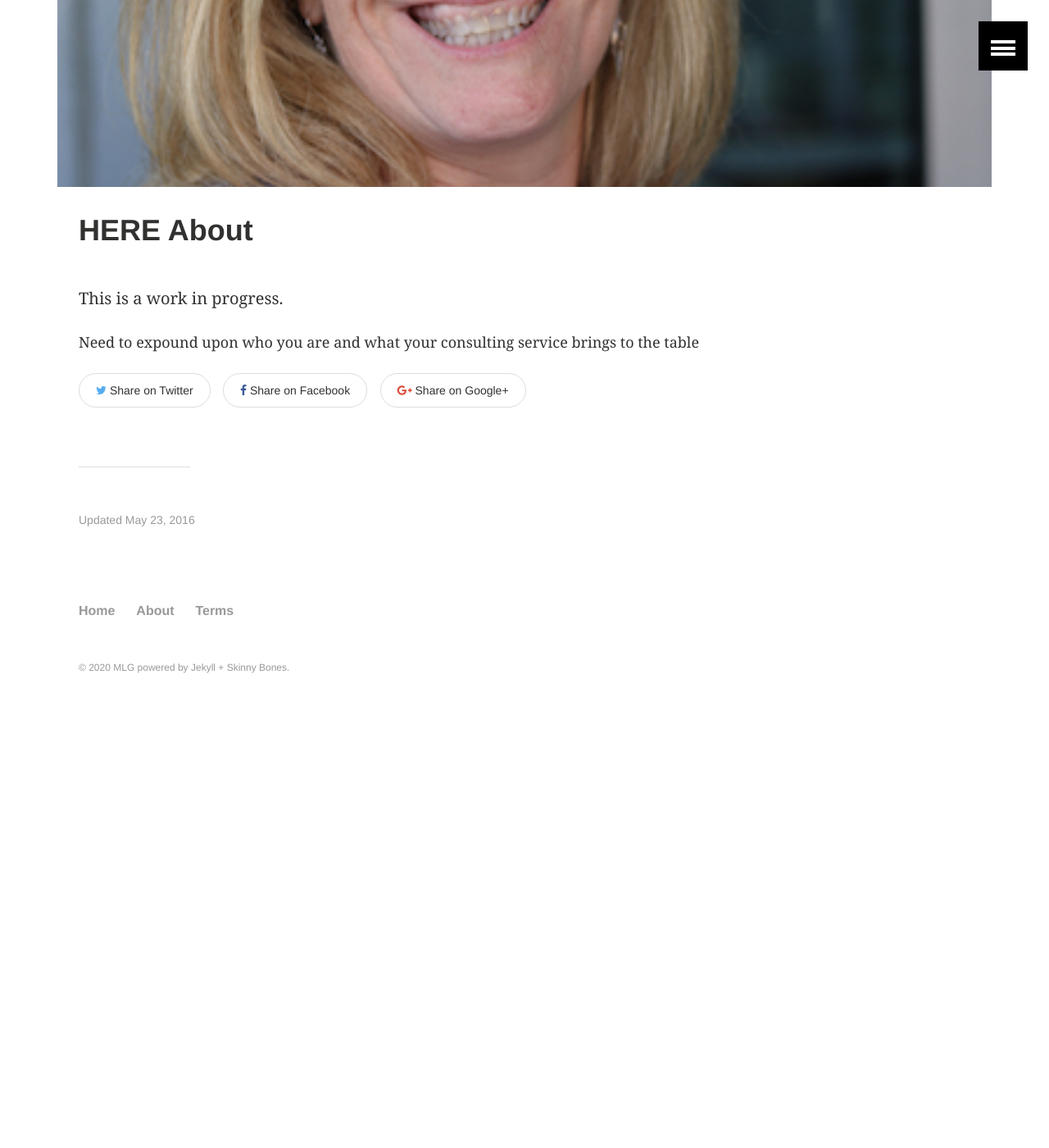
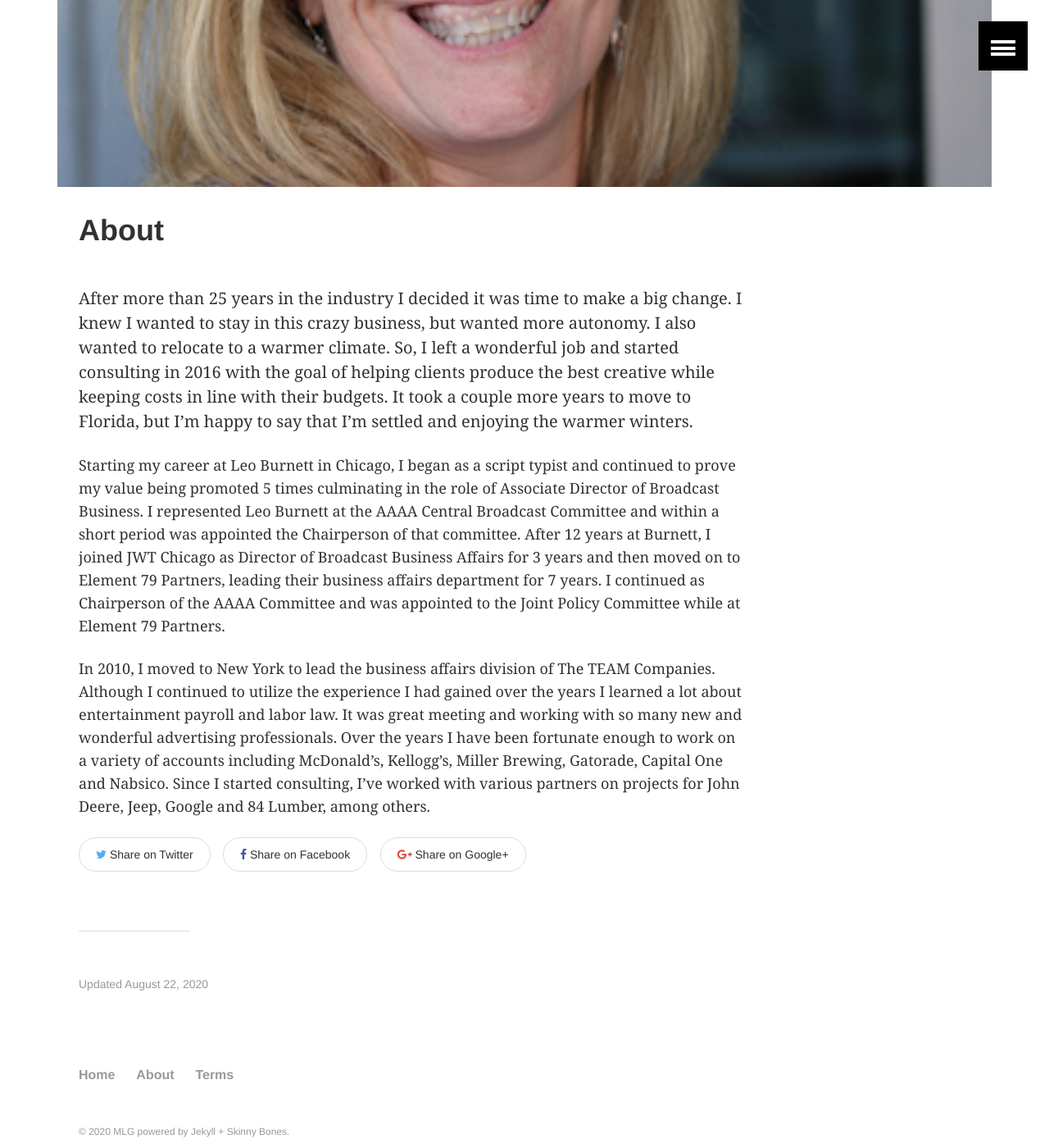
Before and after one commit to mlgtsc/mlgtalentstrategyandconsulting.com, a Jekyll site: the page built from about/index.md, in a window 1280 px wide and 1400 px high, scrolled down 645 px. Shown: the whole window at 82% size. Built offline with Jekyll 4.4.1, drawn with Linux system fonts in a browser that asks for light colours; before the commit the page ends 1545 px from its top, so only the background shows below that.

Commit message:
About and Expertise updates

```diff
--- a/_layouts/article.html
+++ b/_layouts/article.html
@@ -14,7 +14,7 @@ layout: default
 		{% endif %}
 		{% include breadcrumbs.html %}
 		<div class="page-title">
-			<h1>HERE {{ page.title }}</h1>
+			<h1>{{ page.title }}</h1>
 		</div>
 		<div class="inner-wrap">
 			<div id="content" class="page-content" itemprop="articleBody">
--- a/about/index.md
+++ b/about/index.md
@@ -1,8 +1,8 @@
 ---
 layout: article
 title: "About"
-date: 2014-06-02T09:44:20-04:00
-modified: 2016-05-23T20:15:00-04:00
+date: 2020-08-22T11:44:20-04:00
+modified: 2020-08-22T11:44:20-04:00
 excerpt: "About us"
 image:
   feature: MarcelleFace-400x200.jpg
@@ -12,8 +12,12 @@ share: false
 ads: false
 ---
 
-This is a work in progress.
+After more than 25 years in the industry I decided it was time to make a big change.  I knew I wanted to stay in this crazy business, but wanted more autonomy.  I also wanted to relocate to a warmer climate.  So, I left a wonderful job and started consulting in 2016 with the goal of helping clients produce the best creative while keeping costs in line with their budgets. It took a couple more years to move to Florida, but I’m happy to say that I’m settled and enjoying the warmer winters.
 
-Need to expound upon who you are and what your consulting service brings to the table
+Starting my career at Leo Burnett in Chicago, I began as a script typist and continued to prove my value being promoted 5 times culminating in the role of Associate Director of Broadcast Business. I represented Leo Burnett at the AAAA Central Broadcast Committee and within a short period was appointed the Chairperson of that committee. After 12 years at Burnett, I joined JWT Chicago as Director of Broadcast Business Affairs for 3 years and then moved on to Element 79 Partners, leading their business affairs department for 7 years.  I continued as Chairperson of the AAAA Committee and was appointed to the Joint Policy Committee while at Element 79 Partners.
+
+In 2010, I moved to New York to lead the business affairs division of The TEAM Companies.  Although I continued to utilize the experience I had gained over the years I learned a lot about entertainment payroll and labor law.  It was great meeting and working with so many new and wonderful advertising professionals.
+Over the years I have been fortunate enough to work on a variety of accounts including McDonald’s, Kellogg’s, Miller Brewing, Gatorade, Capital One and Nabsico.  Since I started consulting, I’ve worked with various partners on projects for John Deere, Jeep, Google and 84 Lumber, among others.
+
 
 {% include share-this.html %}
```
Also changed, not shown: _data/navigation.yml (+5 -5 lines), expertise/index.md (added, +40 -0 lines), media/index.md (deleted, +0 -17 lines), images/line-separator.png (added), images/sunset.jpg (added).
